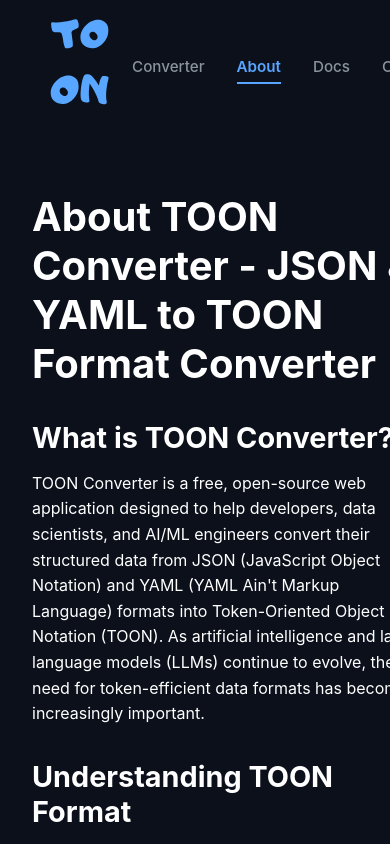
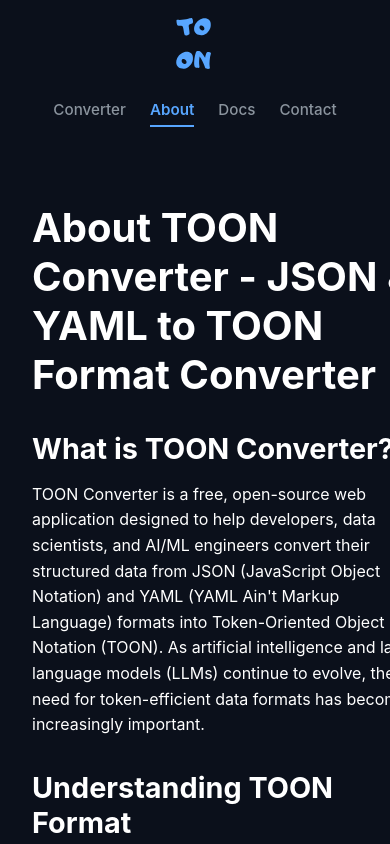
Before and after one commit to markarmenia/toonconverter, a React (Vite) app in the folder json-to-toon/: page /about in a window 390 px wide. Shown: the top 844 px of the page. Built offline with nearby package versions, Linux system fonts and the light colour scheme.

Commit message:
Optimize editor actions for mobile view

```diff
--- a/json-to-toon/src/index.css
+++ b/json-to-toon/src/index.css
@@ -293,6 +293,22 @@ textarea::placeholder {
 }
 
 @media (max-width: 768px) {
+  .top-nav {
+    flex-direction: column;
+    gap: 1rem;
+    padding: 1rem;
+  }
+
+  .header-nav-links {
+    gap: 1.5rem;
+    flex-wrap: wrap;
+    justify-content: center;
+  }
+
+  .main-content {
+    padding: 1rem;
+  }
+
   .converter-grid {
     grid-template-columns: 1fr;
     height: auto;
@@ -303,11 +319,42 @@ textarea::placeholder {
   }
 
   .hero-title {
-    font-size: 2.5rem;
+    font-size: 2rem;
+  }
+
+  .hero-subtitle {
+    font-size: 1rem;
+    padding: 0 1rem;
   }
 
   .stats-container {
     grid-template-columns: 1fr;
+  }
+
+  .page-container {
+    padding: 1rem;
+  }
+
+  .page-container h1 {
+    font-size: 2rem;
+  }
+
+  .logo-img {
+    height: 60px;
+  }
+
+  .btn-text {
+    display: none;
+  }
+
+  .editor-header {
+    padding: 0.5rem;
+  }
+
+  .action-select {
+    padding-right: 1.5rem;
+    width: auto;
+    max-width: 80px;
   }
 }
 
--- a/json-to-toon/src/pages/Converter.jsx
+++ b/json-to-toon/src/pages/Converter.jsx
@@ -501,15 +501,15 @@ const Converter = () => {
             <div className="editor-actions">
               <button className="action-btn" onClick={loadExample} title="Load Example">
                 <Lightbulb size={14} style={{ marginRight: '4px' }} />
-                Example
+                <span className="btn-text">Example</span>
               </button>
               <button className="action-btn" onClick={handleFileUpload} title="Load File">
                 <FileText size={14} style={{ marginRight: '4px' }} />
-                Load File
+                <span className="btn-text">Load File</span>
               </button>
               <button className="action-btn" onClick={clearAll} title="Clear All">
                 <Trash2 size={14} style={{ marginRight: '4px' }} />
-                Clear All
+                <span className="btn-text">Clear All</span>
               </button>
               <button
                 className="action-btn"
@@ -570,7 +570,7 @@ const Converter = () => {
               </div>
               <button className="action-btn" onClick={handleDownload} disabled={!toonOutput}>
                 <Download size={14} style={{ marginRight: '4px' }} />
-                Download
+                <span className="btn-text">Download</span>
               </button>
               <button
                 className="action-btn"
```
